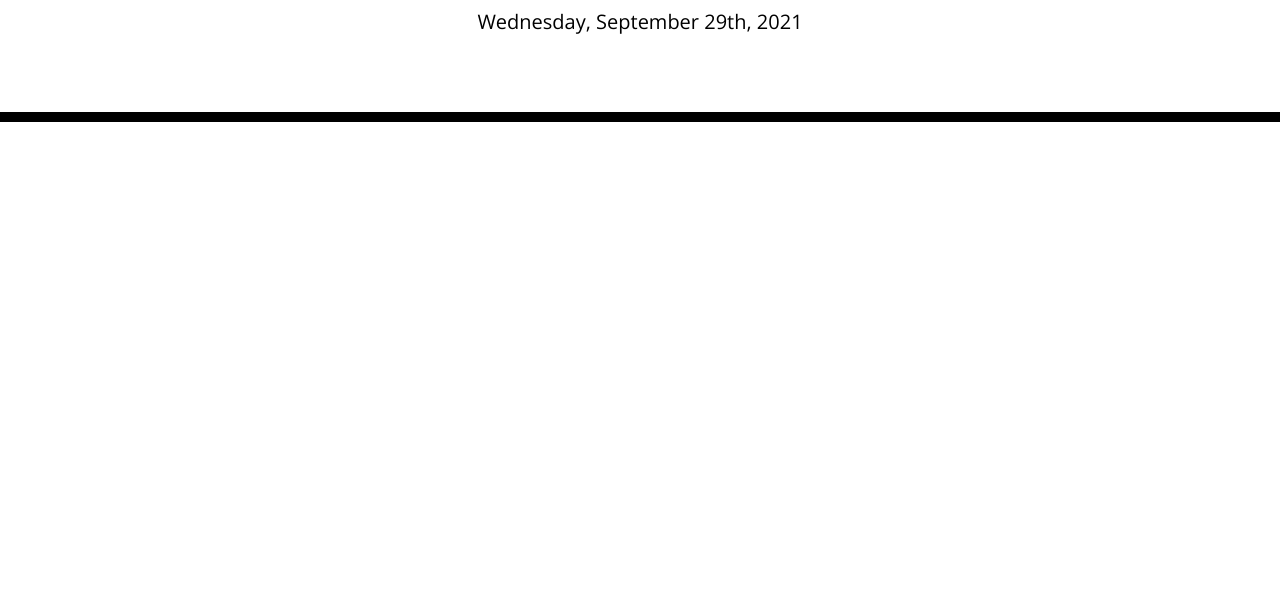
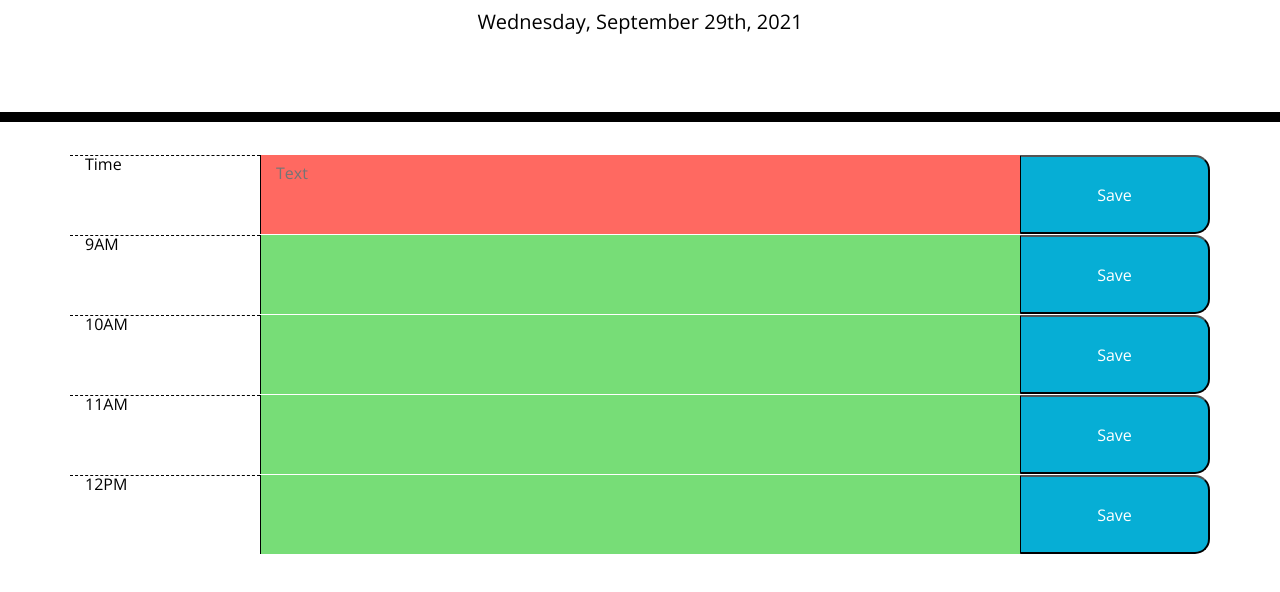
Before and after one commit to AarKaiser/assignment05, a plain HTML site: page index.html in a window 1280 px wide. Shown: the part 182-774 px from the top of the page. Drawn offline with nearby package versions, Linux system fonts and the light colour scheme.

Commit message:
fixing file structure

```diff
--- a/Develop/Assets/js/script.js
+++ b/Assets/js/script.js
@@ -2,7 +2,8 @@
 
 // Mapping DOMS
 
-selectables = document.querySelector("#selectables")
+selectables = document.querySelector("#selectables");
+currentDate = document.querySelector("#currentDate")
 
 // Declaring of variables
 
@@ -23,7 +24,7 @@ plannerDay = [
 
 function displayDate() {
 let today = moment();
-$("#currentDay").text(today.format("dddd, MMMM Do, YYYY"));
+$(currentDate).text(today.format("dddd, MMMM Do, YYYY"));
 }
 
 // Function for displaying slots
--- /dev/null
+++ b/Assets/js/tutoring.js
@@ -0,0 +1,31 @@
+const containerEl = $(".container");
+
+const timeArr = ["9AM", "10AM", "11AM", "12PM"];
+const currentHour = parseInt(moment().format("HH"))
+
+function saveToLocal() {
+    console.log("to be done later")
+    console.log($(this))
+}
+
+for(i=0;i<timeArr.length;i++) {
+    const newRow = $("<div>").attr("class", "row")
+    const newP = $("<p>").attr("class", "col-2 hour").text(timeArr[i])
+    const newText = $("<textarea>")
+
+    if(i+9 < currentHour) {
+        newText.attr("class", "col-8 past")
+    } else if(currentHour == i+9){
+        newText.attr("class", "col-8 present")
+    } else{
+        newText.attr("class", "col-8 future")
+    }
+
+    const newBtn = $("<button>").attr("class", "col-2 saveBtn").text("Save").on("click", saveToLocal)
+
+    newRow.append(newP)
+    newRow.append(newText)
+    newRow.append(newBtn)
+
+    containerEl.append(newRow)
+}
--- a/Develop/index.html
+++ b/index.html
@@ -21,20 +21,24 @@
     <header class="jumbotron">
       <h1 class="display-3">Work Day Scheduler</h1>
       <p class="lead">A simple calendar app for scheduling your work day</p>
-      <p id="currentDay" class="lead"></p>
+      <p id="currentDate" class="lead"></p>
     </header>
     <div class="container">
       <!-- Timeblocks go here -->
-
-      <ol id="selectable selectables">
-        <!-- <li class="ui-widget-content">Item 1</li>
+      <div class="row">
+        <p class="col-2 hour">Time</p>
+        <textarea class="col-8 present" placeholder="Text"></textarea>
+        <button class="col-2 saveBtn">Save</button>
+      </div>
+      <!-- <ol id="selectable selectables">
+        <li class="ui-widget-content">Item 1</li>
         <li class="ui-widget-content">Item 2</li>
         <li class="ui-widget-content">Item 3</li>
         <li class="ui-widget-content">Item 4</li>
         <li class="ui-widget-content">Item 5</li>
         <li class="ui-widget-content">Item 6</li>
-        <li class="ui-widget-content">Item 7</li> -->
-      </ol>
+        <li class="ui-widget-content">Item 7</li>
+      </ol> -->
     </div>
 
     <script src="https://cdnjs.cloudflare.com/ajax/libs/jquery/3.2.1/jquery.min.js"></script>
@@ -47,5 +51,6 @@
       } );
       </script>
     <script src="./Assets/js/script.js"></script>
+    <script src="./Assets/js/tutoring.js"></script>
   </body>
 </html>
```
Also changed, not shown: Assets/css/style.css (renamed from Develop/Assets/css/style.css), Assets/images/screenshot.png (renamed from Develop/Assets/images/screenshot.png), 6 other files.
